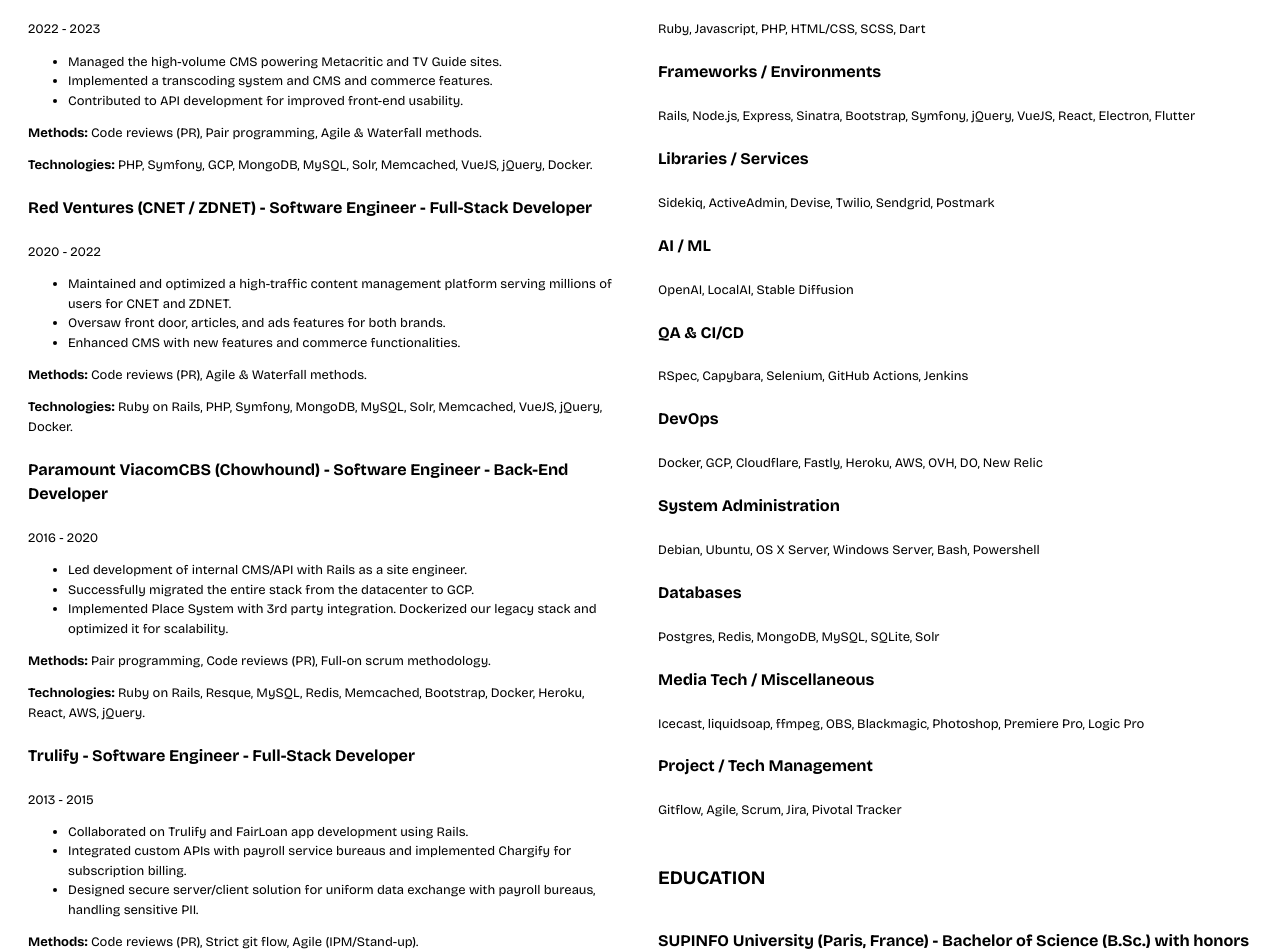
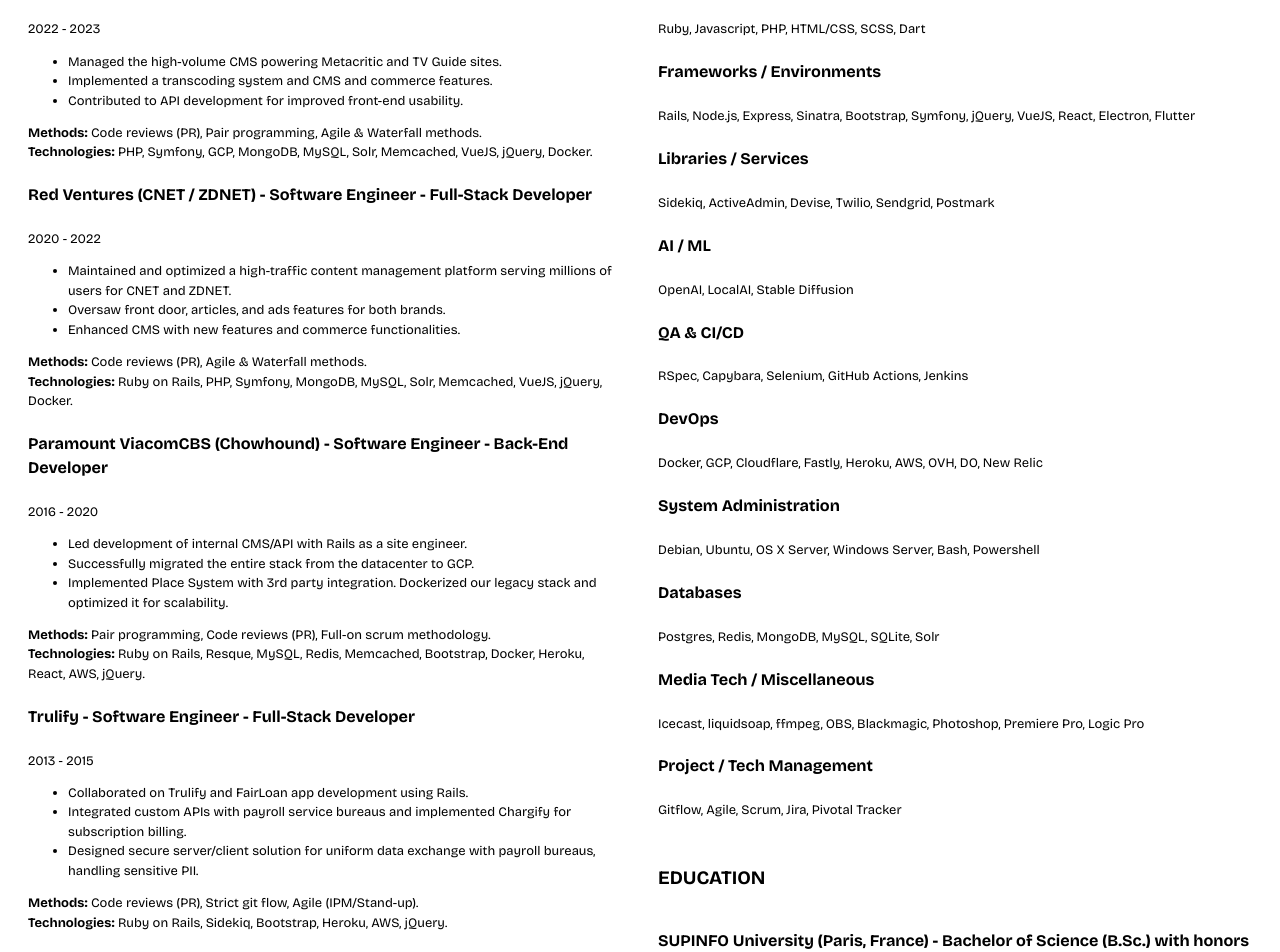
Before and after one commit to mkpascal/mkpascal.net, a Next.js app: page /resume in a window 1280 px wide. Shown: the part 500-1452 px from the top of the page. Built offline with nearby package versions, Linux system fonts and the light colour scheme.

Commit message:
Update resume.js

```diff
--- a/pages/resume.js
+++ b/pages/resume.js
@@ -36,8 +36,8 @@
                                     <li>Implemented a transcoding system and CMS and commerce features.</li>
                                     <li>Contributed to API development for improved front-end usability.</li>
                                 </ul>
-                                <p><strong>Methods:</strong> Code reviews (PR), Pair programming, Agile & Waterfall methods.</p>
-                                <p><strong>Technologies:</strong> PHP, Symfony, GCP, MongoDB, MySQL, Solr, Memcached, VueJS, jQuery, Docker.</p>
+                                <p><strong>Methods:</strong> Code reviews (PR), Pair programming, Agile & Waterfall methods.
+                                <br/><strong>Technologies:</strong> PHP, Symfony, GCP, MongoDB, MySQL, Solr, Memcached, VueJS, jQuery, Docker.</p>
                             </div>
                             <div>
                                 <h4>Red Ventures (CNET / ZDNET) - Software Engineer - Full-Stack Developer</h4>
@@ -47,8 +47,8 @@
                                     <li>Oversaw front door, articles, and ads features for both brands.</li>
                                     <li>Enhanced CMS with new features and commerce functionalities.</li>
                                 </ul>
-                                <p><strong>Methods:</strong> Code reviews (PR), Agile & Waterfall methods.</p>
-                                <p><strong>Technologies:</strong> Ruby on Rails, PHP, Symfony, MongoDB, MySQL, Solr, Memcached, VueJS, jQuery, Docker.</p>
+                                <p><strong>Methods:</strong> Code reviews (PR), Agile & Waterfall methods.
+                                <br/><strong>Technologies:</strong> Ruby on Rails, PHP, Symfony, MongoDB, MySQL, Solr, Memcached, VueJS, jQuery, Docker.</p>
                             </div>
                             <div>
                                 <h4>Paramount ViacomCBS (Chowhound) - Software Engineer - Back-End Developer</h4>
@@ -58,8 +58,8 @@
                                     <li>Successfully migrated the entire stack from the datacenter to GCP.</li>
                                     <li>Implemented Place System with 3rd party integration. Dockerized our legacy stack and optimized it for scalability.</li>
                                 </ul>
-                                <p><strong>Methods:</strong> Pair programming, Code reviews (PR), Full-on scrum methodology.</p>
-                                <p><strong>Technologies:</strong> Ruby on Rails, Resque, MySQL, Redis, Memcached, Bootstrap, Docker, Heroku, React, AWS, jQuery.</p>
+                                <p><strong>Methods:</strong> Pair programming, Code reviews (PR), Full-on scrum methodology.
+                                <br/><strong>Technologies:</strong> Ruby on Rails, Resque, MySQL, Redis, Memcached, Bootstrap, Docker, Heroku, React, AWS, jQuery.</p>
                             </div>
                             <div>
                                 <h4>Trulify - Software Engineer - Full-Stack Developer</h4>
@@ -69,8 +69,8 @@
                                     <li>Integrated custom APIs with payroll service bureaus and implemented Chargify for subscription billing.</li>
                                     <li>Designed secure server/client solution for uniform data exchange with payroll bureaus, handling sensitive PII.</li>
                                 </ul>
-                                <p><strong>Methods:</strong> Code reviews (PR), Strict git flow, Agile (IPM/Stand-up).</p>
-                                <p><strong>Technologies:</strong> Ruby on Rails, Sidekiq, Bootstrap, Heroku, AWS, jQuery.</p>
+                                <p><strong>Methods:</strong> Code reviews (PR), Strict git flow, Agile (IPM/Stand-up).
+                                <br/><strong>Technologies:</strong> Ruby on Rails, Sidekiq, Bootstrap, Heroku, AWS, jQuery.</p>
                             </div>
                             <div className={styles.langResume}>
                             <h3>LANGUAGES</h3>
```
